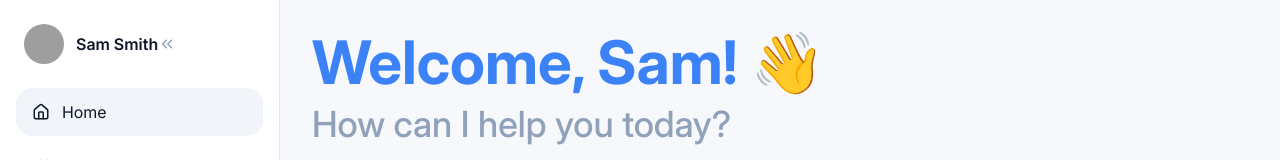
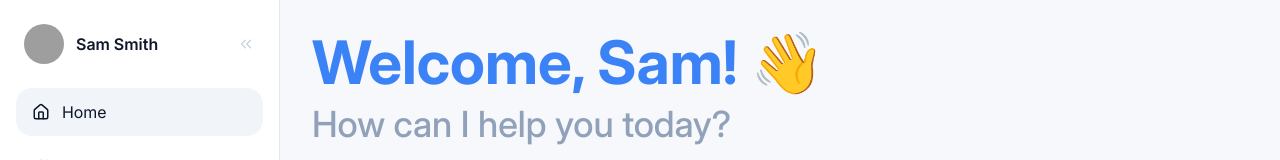
Before and after one commit to elmira-orooji/advanced-rag-system, a React (Vite) app in the folder frontend/my-rag-app/: page /home in a window 1280 px wide. Shown: the top 160 px of the page. Built offline with nearby package versions, Linux system fonts and the light colour scheme; grey boxes are pictures that could not be loaded.

Commit message:
redesign-adjust chevronsLeft distance

```diff
--- a/frontend/my-rag-app/src/components/SidebarV2.tsx
+++ b/frontend/my-rag-app/src/components/SidebarV2.tsx
@@ -52,9 +52,11 @@ export default function SidebarV2({
             Sam Smith
           </span>
         </div>
-
-        <button className="text-slate-400">
-          <ChevronsLeft size={18} />
+        <button className="ml-auto">
+            <ChevronsLeft
+            size={18}
+            className="text-slate-300"
+            />
         </button>
       </div>
 
```
